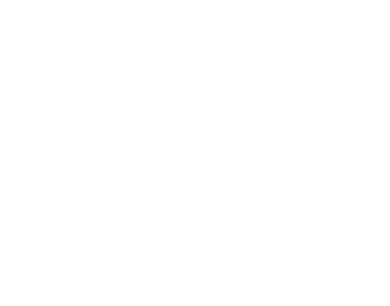
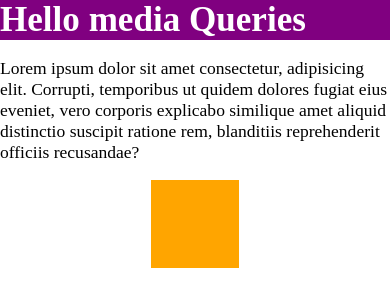
Before and after one commit to Lucashylario/aula-media-queries, a website: page src/index.html in a window 390 px wide. Drawn offline with Linux system fonts and the light colour scheme.

Commit message:
Implemented desktop and mobile forst style page

```diff
--- /dev/null
+++ b/src/desktop-first.css
@@ -0,0 +1,53 @@
+:root {
+    --desktop: 1200px;
+    --tablet: 1024px;
+    --phablet: 768px;
+    --mobile: 320px;
+}
+
+html {
+    font-size: 16px;
+}
+
+body,
+h1 {
+    margin: 0;
+}
+
+.container {
+    width: var(--desktop);
+    background-color: red;
+    margin: 0 auto;
+    color: white;
+}
+
+@media screen and (max-width: 1200px) {
+    html {
+        font-size: 2.5vw;
+    }
+    .container {
+        width: var(--tablet);
+        background-color: green;
+    }
+}
+
+@media screen and (max-width: 1024px) {
+    html {
+        font-size: 2.5vw;
+    }
+    .container {
+        width: var(--phablet);
+        background-color: blue;
+    }
+}
+
+@media screen and (max-width: 768px) {
+    html {
+        font-size: 4.5vw;
+    }
+
+    .container {
+        width: 100%;
+        background-color: pink;
+    }
+}
--- a/src/index.html
+++ b/src/index.html
@@ -5,9 +5,21 @@
     <meta name="viewport" content="width=device-width, initial-scale=1.0">
     <meta http-equiv="X-UA-Compatible" content="ie=edge">
     <title>Document</title>
-    <link rel="stylesheet" href="style.css">
+    <link rel="stylesheet" href="mobile-first.css">
 </head>
 <body>
+    <div class="container">
+        <h1>Hello media Queries</h1>
 
+    </div>
+    <p>
+        Lorem ipsum dolor sit amet consectetur, adipisicing elit.
+        Corrupti, temporibus ut quidem dolores fugiat eius eveniet,
+        vero corporis explicabo similique amet aliquid distinctio
+        suscipit ratione rem, blanditiis reprehenderit officiis
+        recusandae?
+    </p>
+
+    <div class="square"></div>
 </body>
 </html>
--- /dev/null
+++ b/src/mobile-first.css
@@ -0,0 +1,71 @@
+:root {
+    --desktop: 1200px;
+    --tablet: 1024px;
+    --phablet: 768px;
+    --mobile: 320px;
+}
+
+html {
+    font-size: 4.5vw;
+}
+
+body,
+h1 {
+    margin: 0;
+}
+
+.container {
+    width: 100%;
+    background-color: purple;
+    color: white;
+    margin: 0 auto;
+}
+
+.square {
+    width: 5rem;
+    height: 5rem;
+    background-color: orange;
+    margin: 0 auto;
+}
+
+@media screen and (min-width: 768px) and (orientation: portrait) {
+    html {
+        font-size: 2.5rem
+    }
+
+    .container {
+        width: var(--phablet);
+        background-color: blue;
+    }
+
+    p {
+        width: var(--phablet);
+        margin: 1rem auto;
+    }
+}
+
+@media screen and (min-width: 1024px) {
+    .container {
+        width: var(--tablet);
+        background-color: red;
+    }
+
+    p {
+        width: var(--tablet);
+    }
+}
+
+@media screen and (min-width: 1200px) {
+    html {
+        font-size: 16px;
+    }
+
+    .container {
+        width: var(--desktop);
+        background-color: green;
+    }
+
+    p {
+        width: var(--desktop);
+    }
+}
```
Also changed, not shown: package.json (+11 -3 lines), src/style.css (deleted).
